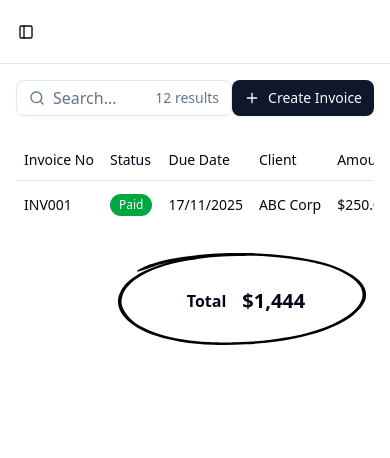
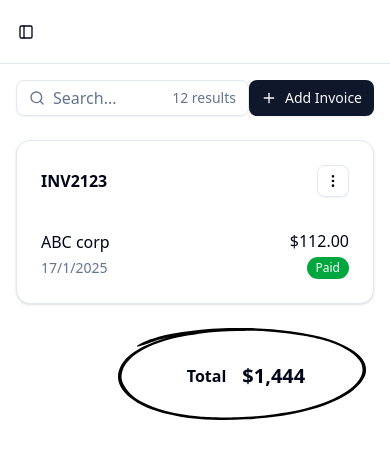
Before and after one commit to dpak1999/billzen, a SvelteKit app: page /invoices in a window 390 px wide. Shown: the top 458 px of the page. Built offline with nearby package versions, Linux system fonts and the light colour scheme.

Commit message:
Add : card comp and responsive invoice layout

```diff
--- /dev/null
+++ b/src/lib/components/invoice-action.svelte
@@ -0,0 +1,25 @@
+<script lang="ts">
+	import * as DropdownMenu from '$lib/components/ui/dropdown-menu/index.js';
+	import { EllipsisVerticalIcon } from '@lucide/svelte';
+	import { buttonVariants } from './ui/button';
+
+	let showNewDialog = $state(false);
+</script>
+
+<DropdownMenu.Root>
+	<DropdownMenu.Trigger class={buttonVariants({ variant: 'outline', size: 'icon-sm' })}>
+		<EllipsisVerticalIcon />
+	</DropdownMenu.Trigger>
+	<DropdownMenu.Content class="w-40" align="end">
+		<DropdownMenu.Group>
+			<DropdownMenu.Item onSelect={() => (showNewDialog = true)}>Send via mail</DropdownMenu.Item>
+			<DropdownMenu.Item>Edit</DropdownMenu.Item>
+
+			<DropdownMenu.Separator />
+			<DropdownMenu.Group>
+				<DropdownMenu.Item class="text-red-500">Delete</DropdownMenu.Item>
+				<DropdownMenu.Item class="text-red-500">Cancel</DropdownMenu.Item>
+			</DropdownMenu.Group>
+		</DropdownMenu.Group>
+	</DropdownMenu.Content>
+</DropdownMenu.Root>
--- /dev/null
+++ b/src/lib/components/ui/card/card-action.svelte
@@ -0,0 +1,20 @@
+<script lang="ts">
+	import { cn, type WithElementRef } from "$lib/utils.js";
+	import type { HTMLAttributes } from "svelte/elements";
+
+	let {
+		ref = $bindable(null),
+		class: className,
+		children,
+		...restProps
+	}: WithElementRef<HTMLAttributes<HTMLDivElement>> = $props();
+</script>
+
+<div
+	bind:this={ref}
+	data-slot="card-action"
+	class={cn("col-start-2 row-span-2 row-start-1 self-start justify-self-end", className)}
+	{...restProps}
+>
+	{@render children?.()}
+</div>
--- /dev/null
+++ b/src/lib/components/ui/card/card-content.svelte
@@ -0,0 +1,15 @@
+<script lang="ts">
+	import type { HTMLAttributes } from "svelte/elements";
+	import { cn, type WithElementRef } from "$lib/utils.js";
+
+	let {
+		ref = $bindable(null),
+		class: className,
+		children,
+		...restProps
+	}: WithElementRef<HTMLAttributes<HTMLDivElement>> = $props();
+</script>
+
+<div bind:this={ref} data-slot="card-content" class={cn("px-6", className)} {...restProps}>
+	{@render children?.()}
+</div>
--- /dev/null
+++ b/src/lib/components/ui/card/card-description.svelte
@@ -0,0 +1,20 @@
+<script lang="ts">
+	import type { HTMLAttributes } from "svelte/elements";
+	import { cn, type WithElementRef } from "$lib/utils.js";
+
+	let {
+		ref = $bindable(null),
+		class: className,
+		children,
+		...restProps
+	}: WithElementRef<HTMLAttributes<HTMLParagraphElement>> = $props();
+</script>
+
+<p
+	bind:this={ref}
+	data-slot="card-description"
+	class={cn("text-muted-foreground text-sm", className)}
+	{...restProps}
+>
+	{@render children?.()}
+</p>
--- /dev/null
+++ b/src/lib/components/ui/card/card-footer.svelte
@@ -0,0 +1,20 @@
+<script lang="ts">
+	import { cn, type WithElementRef } from "$lib/utils.js";
+	import type { HTMLAttributes } from "svelte/elements";
+
+	let {
+		ref = $bindable(null),
+		class: className,
+		children,
+		...restProps
+	}: WithElementRef<HTMLAttributes<HTMLDivElement>> = $props();
+</script>
+
+<div
+	bind:this={ref}
+	data-slot="card-footer"
+	class={cn("flex items-center px-6 [.border-t]:pt-6", className)}
+	{...restProps}
+>
+	{@render children?.()}
+</div>
--- /dev/null
+++ b/src/lib/components/ui/card/card-header.svelte
@@ -0,0 +1,23 @@
+<script lang="ts">
+	import { cn, type WithElementRef } from "$lib/utils.js";
+	import type { HTMLAttributes } from "svelte/elements";
+
+	let {
+		ref = $bindable(null),
+		class: className,
+		children,
+		...restProps
+	}: WithElementRef<HTMLAttributes<HTMLDivElement>> = $props();
+</script>
+
+<div
+	bind:this={ref}
+	data-slot="card-header"
+	class={cn(
+		"@container/card-header grid auto-rows-min grid-rows-[auto_auto] items-start gap-1.5 px-6 has-data-[slot=card-action]:grid-cols-[1fr_auto] [.border-b]:pb-6",
+		className
+	)}
+	{...restProps}
+>
+	{@render children?.()}
+</div>
--- /dev/null
+++ b/src/lib/components/ui/card/card-title.svelte
@@ -0,0 +1,20 @@
+<script lang="ts">
+	import type { HTMLAttributes } from "svelte/elements";
+	import { cn, type WithElementRef } from "$lib/utils.js";
+
+	let {
+		ref = $bindable(null),
+		class: className,
+		children,
+		...restProps
+	}: WithElementRef<HTMLAttributes<HTMLDivElement>> = $props();
+</script>
+
+<div
+	bind:this={ref}
+	data-slot="card-title"
+	class={cn("leading-none font-semibold", className)}
+	{...restProps}
+>
+	{@render children?.()}
+</div>
--- /dev/null
+++ b/src/lib/components/ui/card/card.svelte
@@ -0,0 +1,23 @@
+<script lang="ts">
+	import type { HTMLAttributes } from "svelte/elements";
+	import { cn, type WithElementRef } from "$lib/utils.js";
+
+	let {
+		ref = $bindable(null),
+		class: className,
+		children,
+		...restProps
+	}: WithElementRef<HTMLAttributes<HTMLDivElement>> = $props();
+</script>
+
+<div
+	bind:this={ref}
+	data-slot="card"
+	class={cn(
+		"bg-card text-card-foreground flex flex-col gap-6 rounded-xl border py-6 shadow-sm",
+		className
+	)}
+	{...restProps}
+>
+	{@render children?.()}
+</div>
--- /dev/null
+++ b/src/lib/components/ui/card/index.ts
@@ -0,0 +1,25 @@
+import Root from "./card.svelte";
+import Content from "./card-content.svelte";
+import Description from "./card-description.svelte";
+import Footer from "./card-footer.svelte";
+import Header from "./card-header.svelte";
+import Title from "./card-title.svelte";
+import Action from "./card-action.svelte";
+
+export {
+	Root,
+	Content,
+	Description,
+	Footer,
+	Header,
+	Title,
+	Action,
+	//
+	Root as Card,
+	Content as CardContent,
+	Description as CardDescription,
+	Footer as CardFooter,
+	Header as CardHeader,
+	Title as CardTitle,
+	Action as CardAction,
+};
--- a/src/routes/(dashboard)/invoices/+page.svelte
+++ b/src/routes/(dashboard)/invoices/+page.svelte
@@ -1,13 +1,12 @@
 <script lang="ts">
-	import Button, { buttonVariants } from '$lib/components/ui/button/button.svelte';
+	import Button from '$lib/components/ui/button/button.svelte';
 	import * as InputGroup from '$lib/components/ui/input-group/index.js';
 	import * as Table from '$lib/components/ui/table/index.js';
-	import * as DropdownMenu from '$lib/components/ui/dropdown-menu/index.js';
+	import * as Card from '$lib/components/ui/card/index.js';
 	import { Badge } from '$lib/components/ui/badge/index.js';
-	import { EyeIcon, PlusIcon, SearchIcon, EllipsisVerticalIcon } from '@lucide/svelte';
+	import { EyeIcon, PlusIcon, SearchIcon } from '@lucide/svelte';
 	import TotalAmountView from '$lib/components/total-amount-view.svelte';
-
-	let showNewDialog = $state(false);
+	import InvoiceAction from '$lib/components/invoice-action.svelte';
 </script>
 
 <svelte:head>
@@ -26,11 +25,11 @@
 
 		<Button variant="default" size="default">
 			<PlusIcon />
-			Create Invoice
+			Add Invoice
 		</Button>
 	</div>
 
-	<div class="mt-6">
+	<div class="mt-6 hidden md:block">
 		<Table.Root>
 			<Table.Header>
 				<Table.Row>
@@ -58,30 +57,34 @@
 						</a>
 					</Table.Cell>
 					<Table.Cell>
-						<DropdownMenu.Root>
-							<DropdownMenu.Trigger class={buttonVariants({ variant: 'outline', size: 'icon-sm' })}>
-								<EllipsisVerticalIcon />
-							</DropdownMenu.Trigger>
-							<DropdownMenu.Content class="w-40" align="end">
-								<DropdownMenu.Group>
-									<DropdownMenu.Item onSelect={() => (showNewDialog = true)}>
-										Send via mail
-									</DropdownMenu.Item>
-									<DropdownMenu.Item>Edit</DropdownMenu.Item>
-
-									<DropdownMenu.Separator />
-									<DropdownMenu.Group>
-										<DropdownMenu.Item class="text-red-500">Delete</DropdownMenu.Item>
-										<DropdownMenu.Item class="text-red-500">Cancel</DropdownMenu.Item>
-									</DropdownMenu.Group>
-								</DropdownMenu.Group>
-							</DropdownMenu.Content>
-						</DropdownMenu.Root>
+						<InvoiceAction />
 					</Table.Cell>
 				</Table.Row>
 			</Table.Body>
 		</Table.Root>
 	</div>
 
+	<div class="mt-6 sm:hidden">
+		<Card.Root class="w-full">
+			<Card.Content>
+				<div class="flex items-center justify-between">
+					<span class="font-semibold">INV2123</span>
+					<InvoiceAction />
+				</div>
+
+				<div class="mt-8 flex items-center justify-between">
+					<div class="flex flex-col items-start gap-1">
+						<span>ABC corp</span>
+						<span class="text-sm text-muted-foreground">17/1/2025</span>
+					</div>
+					<div class="flex flex-col items-end gap-1">
+						<span>$112.00</span>
+						<Badge variant="success">Paid</Badge>
+					</div>
+				</div>
+			</Card.Content>
+		</Card.Root>
+	</div>
+
 	<TotalAmountView label="Total" amount="$1,444" />
 </section>
```
